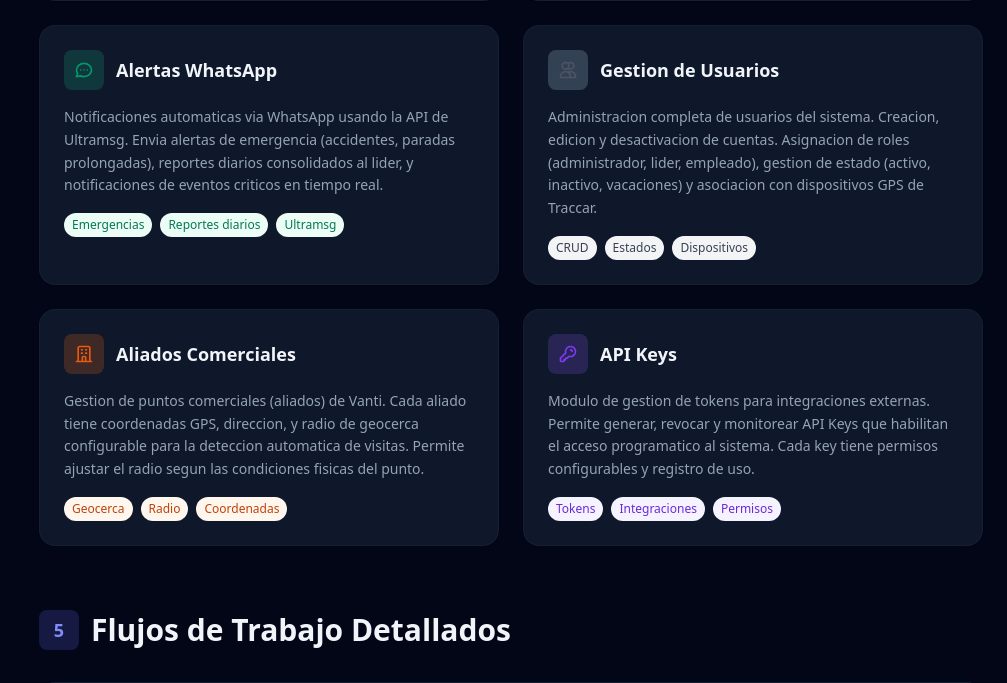
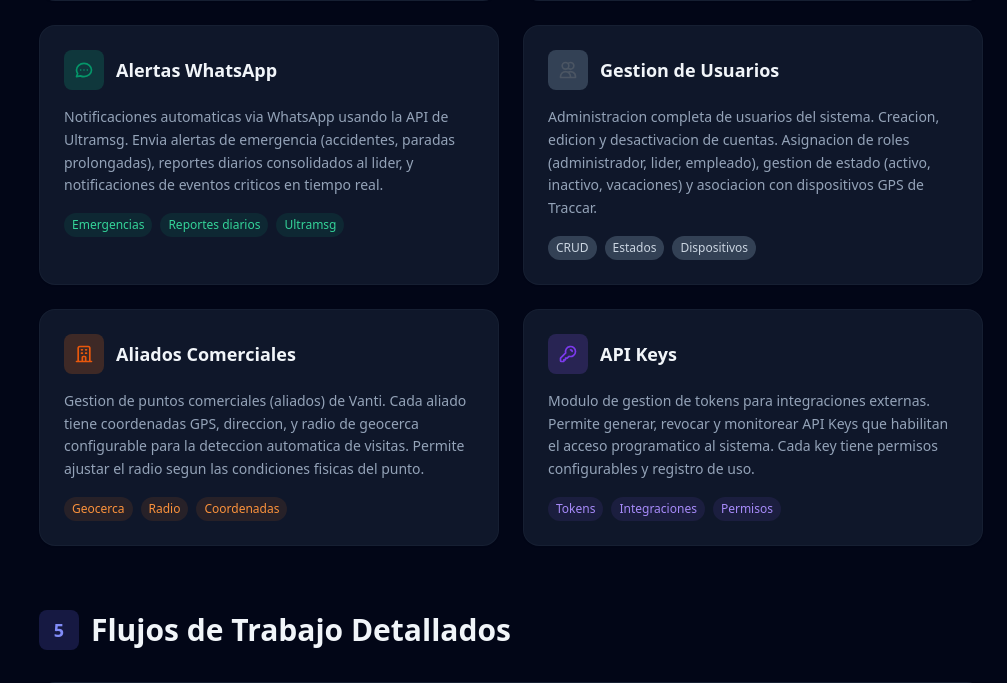
Before and after one commit to bgaleanotec-maker/GPS-Comercial, a Flask app: page /docs in a window 1280 px wide. Shown: the part 4842-5525 px from the top of the page, without its empty margins (273-1280 px from the left). Run offline with Flask 3, Linux system fonts and the light colour scheme; some libraries are stand-ins or nearby versions.

Commit message:
Final docs.html dark theme pass
Co-Authored-By: Claude Opus 4.6 <noreply@anthropic.com>

```diff
--- a/app/templates/docs.html
+++ b/app/templates/docs.html
@@ -777,9 +777,9 @@
                             de eventos criticos en tiempo real.
                         </p>
                         <div class="mt-4 flex flex-wrap gap-2">
-                            <span class="px-2 py-1 bg-emerald-50 text-emerald-700 text-xs rounded-full font-medium">Emergencias</span>
-                            <span class="px-2 py-1 bg-emerald-50 text-emerald-700 text-xs rounded-full font-medium">Reportes diarios</span>
-                            <span class="px-2 py-1 bg-emerald-50 text-emerald-700 text-xs rounded-full font-medium">Ultramsg</span>
+                            <span class="px-2 py-1 bg-emerald-500/10 text-emerald-400 text-xs rounded-full font-medium">Emergencias</span>
+                            <span class="px-2 py-1 bg-emerald-500/10 text-emerald-400 text-xs rounded-full font-medium">Reportes diarios</span>
+                            <span class="px-2 py-1 bg-emerald-500/10 text-emerald-400 text-xs rounded-full font-medium">Ultramsg</span>
                         </div>
                     </div>
 
@@ -797,9 +797,9 @@
                             y asociacion con dispositivos GPS de Traccar.
                         </p>
                         <div class="mt-4 flex flex-wrap gap-2">
-                            <span class="px-2 py-1 bg-gray-100 text-gray-700 text-xs rounded-full font-medium">CRUD</span>
-                            <span class="px-2 py-1 bg-gray-100 text-gray-700 text-xs rounded-full font-medium">Estados</span>
-                            <span class="px-2 py-1 bg-gray-100 text-gray-700 text-xs rounded-full font-medium">Dispositivos</span>
+                            <span class="px-2 py-1 bg-slate-700 text-slate-300 text-xs rounded-full font-medium">CRUD</span>
+                            <span class="px-2 py-1 bg-slate-700 text-slate-300 text-xs rounded-full font-medium">Estados</span>
+                            <span class="px-2 py-1 bg-slate-700 text-slate-300 text-xs rounded-full font-medium">Dispositivos</span>
                         </div>
                     </div>
 
@@ -817,9 +817,9 @@
                             radio segun las condiciones fisicas del punto.
                         </p>
                         <div class="mt-4 flex flex-wrap gap-2">
-                            <span class="px-2 py-1 bg-orange-50 text-orange-700 text-xs rounded-full font-medium">Geocerca</span>
-                            <span class="px-2 py-1 bg-orange-50 text-orange-700 text-xs rounded-full font-medium">Radio</span>
-                            <span class="px-2 py-1 bg-orange-50 text-orange-700 text-xs rounded-full font-medium">Coordenadas</span>
+                            <span class="px-2 py-1 bg-orange-500/10 text-orange-400 text-xs rounded-full font-medium">Geocerca</span>
+                            <span class="px-2 py-1 bg-orange-500/10 text-orange-400 text-xs rounded-full font-medium">Radio</span>
+                            <span class="px-2 py-1 bg-orange-500/10 text-orange-400 text-xs rounded-full font-medium">Coordenadas</span>
                         </div>
                     </div>
 
@@ -837,9 +837,9 @@
                             configurables y registro de uso.
                         </p>
                         <div class="mt-4 flex flex-wrap gap-2">
-                            <span class="px-2 py-1 bg-violet-50 text-violet-700 text-xs rounded-full font-medium">Tokens</span>
-                            <span class="px-2 py-1 bg-violet-50 text-violet-700 text-xs rounded-full font-medium">Integraciones</span>
-                            <span class="px-2 py-1 bg-violet-50 text-violet-700 text-xs rounded-full font-medium">Permisos</span>
+                            <span class="px-2 py-1 bg-violet-500/10 text-violet-400 text-xs rounded-full font-medium">Tokens</span>
+                            <span class="px-2 py-1 bg-violet-500/10 text-violet-400 text-xs rounded-full font-medium">Integraciones</span>
+                            <span class="px-2 py-1 bg-violet-500/10 text-violet-400 text-xs rounded-full font-medium">Permisos</span>
                         </div>
                     </div>
 
@@ -1116,32 +1116,32 @@
                                 <tr>
                                     <td class="py-3 px-4 font-mono text-brand-700 text-sm">start_time</td>
                                     <td class="py-3 px-4 text-gray-600">Hora de inicio de la jornada laboral</td>
-                                    <td class="py-3 px-4"><code class="bg-gray-100 px-2 py-0.5 rounded text-sm">07:00</code></td>
+                                    <td class="py-3 px-4"><code class="bg-slate-800 text-slate-300 px-2 py-0.5 rounded text-sm">07:00</code></td>
                                 </tr>
                                 <tr>
                                     <td class="py-3 px-4 font-mono text-brand-700 text-sm">end_time</td>
                                     <td class="py-3 px-4 text-gray-600">Hora de fin de la jornada laboral</td>
-                                    <td class="py-3 px-4"><code class="bg-gray-100 px-2 py-0.5 rounded text-sm">18:00</code></td>
+                                    <td class="py-3 px-4"><code class="bg-slate-800 text-slate-300 px-2 py-0.5 rounded text-sm">18:00</code></td>
                                 </tr>
                                 <tr>
                                     <td class="py-3 px-4 font-mono text-brand-700 text-sm">active_days</td>
                                     <td class="py-3 px-4 text-gray-600">Dias habiles de la semana (0=Lunes, 6=Domingo)</td>
-                                    <td class="py-3 px-4"><code class="bg-gray-100 px-2 py-0.5 rounded text-sm">0,1,2,3,4</code></td>
+                                    <td class="py-3 px-4"><code class="bg-slate-800 text-slate-300 px-2 py-0.5 rounded text-sm">0,1,2,3,4</code></td>
                                 </tr>
                                 <tr>
                                     <td class="py-3 px-4 font-mono text-brand-700 text-sm">visit_interval</td>
                                     <td class="py-3 px-4 text-gray-600">Intervalo minimo en minutos entre visitas al mismo aliado</td>
-                                    <td class="py-3 px-4"><code class="bg-gray-100 px-2 py-0.5 rounded text-sm">60</code></td>
+                                    <td class="py-3 px-4"><code class="bg-slate-800 text-slate-300 px-2 py-0.5 rounded text-sm">60</code></td>
                                 </tr>
                                 <tr>
                                     <td class="py-3 px-4 font-mono text-brand-700 text-sm">report_hour</td>
                                     <td class="py-3 px-4 text-gray-600">Hora de envio del reporte diario por WhatsApp</td>
-                                    <td class="py-3 px-4"><code class="bg-gray-100 px-2 py-0.5 rounded text-sm">18:30</code></td>
+                                    <td class="py-3 px-4"><code class="bg-slate-800 text-slate-300 px-2 py-0.5 rounded text-sm">18:30</code></td>
                                 </tr>
                                 <tr>
                                     <td class="py-3 px-4 font-mono text-brand-700 text-sm">geocerca_radius</td>
                                     <td class="py-3 px-4 text-gray-600">Radio por defecto de deteccion de visita (metros)</td>
-                                    <td class="py-3 px-4"><code class="bg-gray-100 px-2 py-0.5 rounded text-sm">100</code></td>
+                                    <td class="py-3 px-4"><code class="bg-slate-800 text-slate-300 px-2 py-0.5 rounded text-sm">100</code></td>
                                 </tr>
                             </tbody>
                         </table>
@@ -1151,7 +1151,7 @@
                 <div class="bg-slate-900 rounded-2xl shadow-sm border border-slate-800/50 p-8 mb-6">
                     <h3 class="text-xl font-bold text-slate-100 mb-6">Integracion WhatsApp (Ultramsg)</h3>
                     <div class="grid sm:grid-cols-2 gap-6">
-                        <div class="bg-gray-50 rounded-xl p-5">
+                        <div class="bg-slate-800 rounded-xl p-5">
                             <p class="font-semibold text-slate-100 mb-2">Credenciales requeridas</p>
                             <ul class="space-y-2 text-sm text-slate-400">
                                 <li class="flex items-center gap-2">
@@ -1168,7 +1168,7 @@
                                 </li>
                             </ul>
                         </div>
-                        <div class="bg-gray-50 rounded-xl p-5">
+                        <div class="bg-slate-800 rounded-xl p-5">
                             <p class="font-semibold text-slate-100 mb-2">Tipos de mensajes</p>
                             <ul class="space-y-2 text-sm text-slate-400">
                                 <li class="flex items-center gap-2">
```
